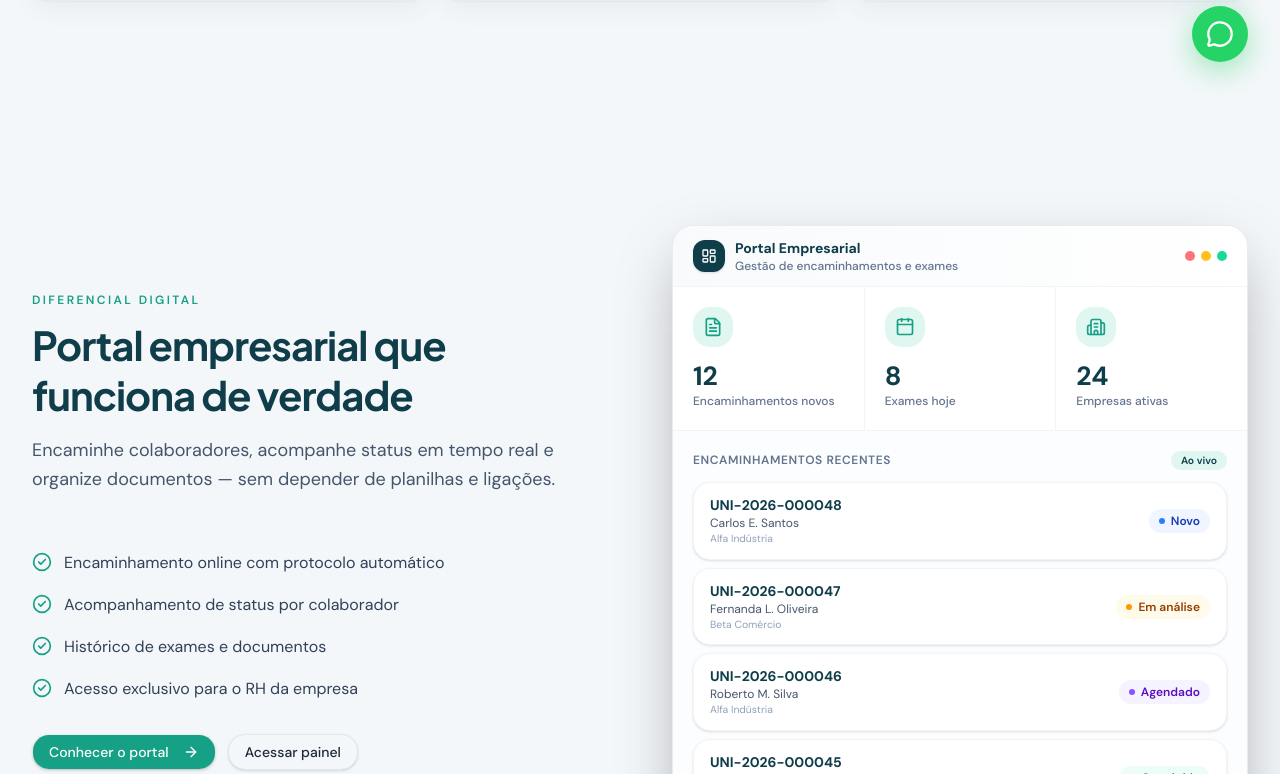
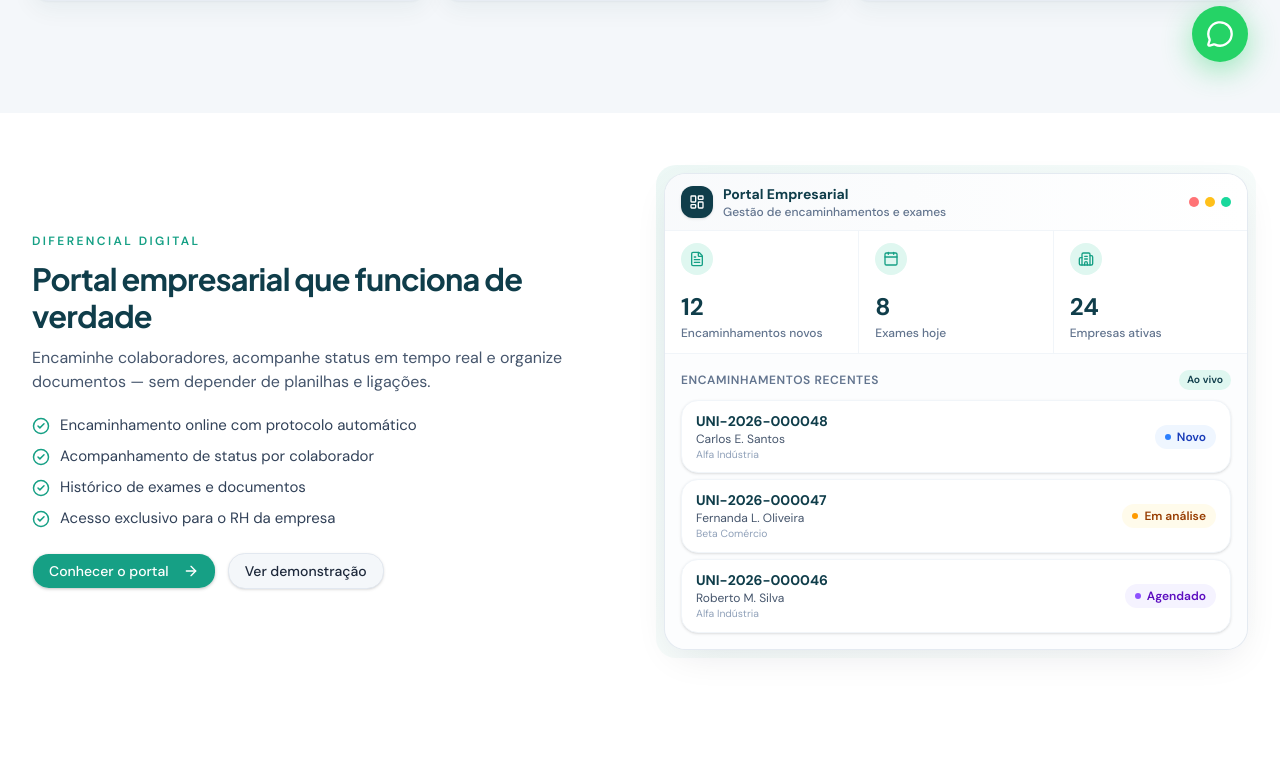
Before and after one commit to mentorupbrasil/ssma, a Next.js app: page /empresas in a window 1280 px wide. Shown: the part 706-1480 px from the top of the page. Built offline with nearby package versions, Linux system fonts and the light colour scheme.

Commit message:
3º Seção

```diff
--- a/src/app/globals.css
+++ b/src/app/globals.css
@@ -418,6 +418,369 @@
     transform: translateX(2px);
   }
 
+  /* Portal showcase */
+  .portal-showcase-section {
+    padding: 3rem 0;
+  }
+
+  @media (min-width: 768px) {
+    .portal-showcase-section {
+      padding: 3.5rem 0;
+    }
+  }
+
+  @media (min-width: 1024px) {
+    .portal-showcase-section {
+      padding: 3.75rem 0;
+    }
+  }
+
+  .portal-showcase-grid {
+    display: grid;
+    align-items: center;
+    gap: 2rem;
+  }
+
+  @media (min-width: 1024px) {
+    .portal-showcase-grid {
+      grid-template-columns: repeat(2, minmax(0, 1fr));
+      gap: 2.5rem;
+    }
+  }
+
+  @media (min-width: 1280px) {
+    .portal-showcase-grid {
+      gap: 3rem;
+    }
+  }
+
+  .portal-showcase-copy {
+    min-width: 0;
+  }
+
+  .portal-showcase-visual {
+    min-width: 0;
+    align-self: center;
+  }
+
+  .portal-block-title {
+    margin-bottom: 1.25rem !important;
+  }
+
+  .portal-block-title h2 {
+    font-size: clamp(1.65rem, 2.4vw, 2.15rem);
+    line-height: 1.2;
+  }
+
+  .portal-block-title p:last-child {
+    margin-top: 0.65rem;
+    font-size: 1rem;
+    line-height: 1.55;
+  }
+
+  .portal-showcase-list {
+    display: flex;
+    flex-direction: column;
+    gap: 0.65rem;
+  }
+
+  .portal-showcase-actions {
+    display: flex;
+    flex-wrap: wrap;
+    align-items: center;
+    gap: 0.75rem;
+    margin-top: 1.5rem;
+  }
+
+  /* Trust pillars */
+  .trust-pillars-section {
+    padding: 2.75rem 0 3rem;
+  }
+
+  @media (min-width: 768px) {
+    .trust-pillars-section {
+      padding: 3rem 0 3.25rem;
+    }
+  }
+
+  @media (min-width: 1024px) {
+    .trust-pillars-section {
+      padding: 3.25rem 0 3.5rem;
+    }
+  }
+
+  .trust-pillars-title {
+    margin-bottom: 1.5rem !important;
+  }
+
+  @media (min-width: 768px) {
+    .trust-pillars-title {
+      margin-bottom: 1.75rem !important;
+    }
+  }
+
+  .trust-pillars-title h2 {
+    font-size: clamp(1.6rem, 2.3vw, 2.1rem);
+    line-height: 1.2;
+  }
+
+  .trust-pillars-title p:last-child {
+    margin-top: 0.65rem;
+    font-size: 1rem;
+    line-height: 1.55;
+  }
+
+  .trust-pillars-grid {
+    display: grid;
+    gap: 0.875rem;
+    grid-template-columns: 1fr;
+  }
+
+  @media (min-width: 640px) {
+    .trust-pillars-grid {
+      gap: 1rem;
+      grid-template-columns: repeat(2, 1fr);
+    }
+  }
+
+  @media (min-width: 1024px) {
+    .trust-pillars-grid {
+      grid-template-columns: repeat(4, 1fr);
+    }
+  }
+
+  .trust-pillar-card {
+    display: flex;
+    flex-direction: column;
+    align-items: center;
+    height: 100%;
+    text-align: center;
+    border-radius: 0.875rem;
+    border: 1px solid rgb(226 232 240 / 0.95);
+    background: linear-gradient(180deg, rgb(255 255 255) 0%, rgb(248 250 252 / 0.75) 100%);
+    padding: 1.15rem 1rem;
+    box-shadow:
+      0 1px 0 rgb(255 255 255) inset,
+      0 1px 2px rgb(15 23 42 / 0.04),
+      0 4px 16px rgb(15 23 42 / 0.04);
+    transition:
+      border-color 0.3s ease,
+      box-shadow 0.3s ease,
+      transform 0.3s cubic-bezier(0.22, 1, 0.36, 1);
+  }
+
+  .trust-pillar-card:hover {
+    border-color: rgb(22 160 133 / 0.28);
+    box-shadow:
+      0 1px 0 rgb(255 255 255) inset,
+      0 0 0 1px rgb(22 160 133 / 0.08),
+      0 8px 24px rgb(15 23 42 / 0.07);
+    transform: translateY(-2px);
+  }
+
+  .trust-pillar-icon {
+    display: inline-flex;
+    align-items: center;
+    justify-content: center;
+    width: 2.5rem;
+    height: 2.5rem;
+    margin-bottom: 0.75rem;
+    border-radius: 0.7rem;
+    background: linear-gradient(145deg, rgb(236 253 245) 0%, rgb(209 250 229 / 0.55) 100%);
+    border: 1px solid rgb(22 160 133 / 0.15);
+    box-shadow: 0 1px 2px rgb(22 160 133 / 0.08);
+    transition: background 0.3s ease, border-color 0.3s ease, box-shadow 0.3s ease;
+  }
+
+  .trust-pillar-icon svg {
+    width: 1.2rem;
+    height: 1.2rem;
+    color: var(--brand-green);
+  }
+
+  .trust-pillar-card:hover .trust-pillar-icon {
+    background: linear-gradient(145deg, rgb(209 250 229 / 0.75) 0%, rgb(167 243 208 / 0.45) 100%);
+    border-color: rgb(22 160 133 / 0.28);
+    box-shadow: 0 2px 8px rgb(22 160 133 / 0.12);
+  }
+
+  .trust-pillar-card-title {
+    font-size: 0.9375rem;
+    font-weight: 700;
+    line-height: 1.35;
+    color: var(--brand-navy);
+  }
+
+  .trust-pillar-card-desc {
+    margin-top: 0.4rem;
+    font-size: 0.8125rem;
+    line-height: 1.55;
+    color: rgb(71 85 105);
+  }
+
+  /* Clinical exams */
+  .clinical-exams-section {
+    padding: 2.75rem 0 3rem;
+    background: rgb(236 253 245 / 0.35);
+  }
+
+  @media (min-width: 768px) {
+    .clinical-exams-section {
+      padding: 3rem 0 3.25rem;
+    }
+  }
+
+  @media (min-width: 1024px) {
+    .clinical-exams-section {
+      padding: 3.25rem 0 3.5rem;
+    }
+  }
+
+  .clinical-exams-title {
+    margin-bottom: 1.5rem !important;
+  }
+
+  @media (min-width: 768px) {
+    .clinical-exams-title {
+      margin-bottom: 1.75rem !important;
+    }
+  }
+
+  .clinical-exams-title h2 {
+    font-size: clamp(1.6rem, 2.3vw, 2.1rem);
+    line-height: 1.2;
+  }
+
+  .clinical-exams-title p:last-child {
+    margin-top: 0.65rem;
+    font-size: 1rem;
+    line-height: 1.55;
+    color: rgb(71 85 105);
+  }
+
+  .clinical-exams-grid {
+    display: grid;
+    gap: 0.875rem;
+    grid-template-columns: 1fr;
+  }
+
+  @media (min-width: 640px) {
+    .clinical-exams-grid {
+      gap: 1rem;
+      grid-template-columns: repeat(2, 1fr);
+    }
+  }
+
+  @media (min-width: 1024px) {
+    .clinical-exams-grid {
+      grid-template-columns: repeat(3, 1fr);
+    }
+  }
+
+  @media (min-width: 1280px) {
+    .clinical-exams-grid {
+      grid-template-columns: repeat(5, 1fr);
+    }
+  }
+
+  .clinical-exam-card {
+    position: relative;
+    display: flex;
+    flex-direction: column;
+    height: 100%;
+    border-radius: 0.875rem;
+    border: 1px solid rgb(226 232 240 / 0.95);
+    background: rgb(255 255 255);
+    padding: 1.1rem 1.05rem 1.15rem;
+    box-shadow:
+      0 1px 0 rgb(255 255 255) inset,
+      0 1px 2px rgb(15 23 42 / 0.04),
+      0 4px 16px rgb(15 23 42 / 0.04);
+    transition:
+      border-color 0.3s ease,
+      box-shadow 0.3s ease,
+      transform 0.3s cubic-bezier(0.22, 1, 0.36, 1);
+  }
+
+  .clinical-exam-card:hover {
+    border-color: rgb(22 160 133 / 0.28);
+    box-shadow:
+      0 1px 0 rgb(255 255 255) inset,
+      0 0 0 1px rgb(22 160 133 / 0.08),
+      0 8px 24px rgb(15 23 42 / 0.07);
+    transform: translateY(-2px);
+  }
+
+  .clinical-exam-badge-required {
+    display: inline-flex;
+    align-items: center;
+    width: fit-content;
+    margin-bottom: 0.65rem;
+    border-radius: 9999px;
+    border: 1px solid rgb(251 191 36 / 0.35);
+    background: linear-gradient(145deg, rgb(255 251 235) 0%, rgb(254 243 199 / 0.55) 100%);
+    padding: 0.2rem 0.55rem;
+    font-size: 0.625rem;
+    font-weight: 700;
+    letter-spacing: 0.06em;
+    text-transform: uppercase;
+    color: rgb(146 64 14);
+  }
+
+  .clinical-exam-badge-top {
+    position: absolute;
+    top: 0.75rem;
+    right: 0.75rem;
+    display: inline-flex;
+    align-items: center;
+    border-radius: 9999px;
+    border: 1px solid rgb(15 61 74 / 0.12);
+    background: var(--brand-navy);
+    padding: 0.2rem 0.5rem;
+    font-size: 0.6rem;
+    font-weight: 700;
+    letter-spacing: 0.08em;
+    text-transform: uppercase;
+    color: rgb(255 255 255);
+    box-shadow: 0 2px 8px rgb(15 61 74 / 0.2);
+  }
+
+  .clinical-exam-card-title {
+    font-size: 1rem;
+    font-weight: 700;
+    line-height: 1.35;
+    color: var(--brand-navy);
+    letter-spacing: -0.01em;
+  }
+
+  .clinical-exam-card:has(.clinical-exam-badge-top) .clinical-exam-card-title {
+    padding-right: 3.5rem;
+  }
+
+  .clinical-exam-card-desc {
+    margin-top: 0.4rem;
+    font-size: 0.8125rem;
+    line-height: 1.55;
+    color: rgb(71 85 105);
+    flex-grow: 1;
+  }
+
+  .clinical-exams-cta {
+    display: flex;
+    flex-direction: column;
+    align-items: center;
+    justify-content: center;
+    gap: 0.75rem;
+    margin-top: 1.75rem;
+  }
+
+  @media (min-width: 640px) {
+    .clinical-exams-cta {
+      flex-direction: row;
+      margin-top: 2rem;
+    }
+  }
+
   .glass-header {
     position: fixed;
     top: 0;
--- a/src/components/public/HeroPortalMockup.tsx
+++ b/src/components/public/HeroPortalMockup.tsx
@@ -28,6 +28,8 @@ type HeroPortalMockupProps = {
 
 export function HeroPortalMockup({ variant = "hero", className }: HeroPortalMockupProps) {
   const isHero = variant === "hero";
+  const isInline = variant === "inline";
+  const referrals = isInline ? HERO_REFERRALS.slice(0, 3) : HERO_REFERRALS;
 
   return (
     <div className={cn("relative w-full", className)}>
@@ -38,14 +40,28 @@ export function HeroPortalMockup({ variant = "hero", className }: HeroPortalMock
         />
       )}
 
+      {isInline && (
+        <div
+          className="pointer-events-none absolute -inset-2 rounded-[1.25rem] bg-gradient-to-br from-[var(--brand-green)]/8 to-transparent"
+          aria-hidden
+        />
+      )}
+
       <div
         className={cn(
-          "relative overflow-hidden rounded-2xl border bg-white shadow-[0_24px_64px_-12px_rgba(0,0,0,0.35)]",
-          isHero ? "border-white/20 ring-1 ring-white/10" : "border-slate-200/80"
+          "relative overflow-hidden rounded-2xl border bg-white",
+          isHero
+            ? "border-white/20 shadow-[0_24px_64px_-12px_rgba(0,0,0,0.35)] ring-1 ring-white/10"
+            : "border-slate-200/90 shadow-[0_12px_40px_-12px_rgba(15,23,42,0.12)]"
         )}
       >
         {/* Title bar */}
-        <div className="flex items-center gap-2.5 border-b border-slate-100 bg-gradient-to-r from-slate-50 to-white px-4 py-3 sm:px-5">
+        <div
+          className={cn(
+            "flex items-center gap-2.5 border-b border-slate-100 bg-gradient-to-r from-slate-50 to-white",
+            isInline ? "px-3.5 py-2.5 sm:px-4" : "px-4 py-3 sm:px-5"
+          )}
+        >
           <div className="flex h-8 w-8 items-center justify-center rounded-lg bg-[var(--brand-navy)] text-white shadow-sm">
             <LayoutDashboard className="h-4 w-4" />
           </div>
@@ -68,16 +84,29 @@ export function HeroPortalMockup({ variant = "hero", className }: HeroPortalMock
           {HERO_STATS.map((stat) => (
             <div
               key={stat.label}
-              className="flex items-center gap-3 bg-white px-4 py-4 sm:flex-col sm:items-start sm:px-5 sm:py-5"
+              className={cn(
+                "flex items-center gap-3 bg-white sm:flex-col sm:items-start",
+                isInline ? "px-3.5 py-3 sm:px-4" : "px-4 py-4 sm:px-5 sm:py-5"
+              )}
             >
-              <div className="flex h-10 w-10 shrink-0 items-center justify-center rounded-xl bg-[var(--brand-green-light)]">
-                <stat.icon className="h-5 w-5 text-[var(--brand-green)]" />
+              <div
+                className={cn(
+                  "flex shrink-0 items-center justify-center rounded-xl bg-[var(--brand-green-light)]",
+                  isInline ? "h-8 w-8" : "h-10 w-10"
+                )}
+              >
+                <stat.icon className={cn("text-[var(--brand-green)]", isInline ? "h-4 w-4" : "h-5 w-5")} />
               </div>
               <div className="min-w-0 sm:mt-1">
-                <p className="text-2xl font-bold leading-none text-[var(--brand-navy)] sm:text-[1.65rem]">
+                <p
+                  className={cn(
+                    "font-bold leading-none text-[var(--brand-navy)]",
+                    isInline ? "text-xl sm:text-2xl" : "text-2xl sm:text-[1.65rem]"
+                  )}
+                >
                   {stat.value}
                 </p>
-                <p className="mt-1 text-[0.7rem] font-medium leading-snug text-slate-500 sm:text-xs">
+                <p className="mt-0.5 text-[0.68rem] font-medium leading-snug text-slate-500 sm:text-xs">
                   {stat.label}
                 </p>
               </div>
@@ -86,20 +115,23 @@ export function HeroPortalMockup({ variant = "hero", className }: HeroPortalMock
         </div>
 
         {/* Referrals */}
-        <div className="border-t border-slate-100 bg-slate-50/40 p-4 sm:p-5">
-          <div className="mb-3 flex items-center justify-between gap-2">
-            <p className="text-xs font-semibold uppercase tracking-wider text-slate-500">
+        <div className={cn("border-t border-slate-100 bg-slate-50/40", isInline ? "p-3.5 sm:p-4" : "p-4 sm:p-5")}>
+          <div className="mb-2.5 flex items-center justify-between gap-2">
+            <p className="text-[0.65rem] font-semibold uppercase tracking-wider text-slate-500 sm:text-xs">
               Encaminhamentos recentes
             </p>
-            <span className="rounded-full bg-[var(--brand-green-light)] px-2.5 py-0.5 text-[0.65rem] font-semibold text-[var(--brand-navy)]">
+            <span className="rounded-full bg-[var(--brand-green-light)] px-2 py-0.5 text-[0.6rem] font-semibold text-[var(--brand-navy)] sm:text-[0.65rem]">
               Ao vivo
             </span>
           </div>
-          <ul className="space-y-2">
-            {HERO_REFERRALS.map((r) => (
+          <ul className="space-y-1.5">
+            {referrals.map((r) => (
               <li
                 key={r.protocol}
-                className="flex flex-col gap-2 rounded-xl border border-slate-100 bg-white px-3 py-3 shadow-sm sm:flex-row sm:items-center sm:justify-between sm:px-4"
+                className={cn(
+                  "flex flex-col gap-2 rounded-xl border border-slate-100 bg-white shadow-sm sm:flex-row sm:items-center sm:justify-between",
+                  isInline ? "px-3 py-2.5 sm:px-3.5" : "px-3 py-3 sm:px-4"
+                )}
               >
                 <div className="min-w-0">
                   <p className="truncate text-xs font-bold text-[var(--brand-navy)] sm:text-sm">
--- a/src/components/public/PortalShowcase.tsx
+++ b/src/components/public/PortalShowcase.tsx
@@ -6,48 +6,50 @@ import { Button } from "@/components/ui/button";
 
 export function PortalShowcase() {
   return (
-    <section className="section-padding overflow-hidden">
+    <section className="portal-showcase-section scroll-mt-[var(--header-height)] overflow-hidden bg-white">
       <div className="container-page">
-        <div className="grid items-center gap-12 lg:grid-cols-2 lg:gap-16">
-          <div>
+        <div className="portal-showcase-grid">
+          <div className="portal-showcase-copy">
             <SectionTitle
               eyebrow="Diferencial digital"
               title="Portal empresarial que funciona de verdade"
               description="Encaminhe colaboradores, acompanhe status em tempo real e organize documentos — sem depender de planilhas e ligações."
               align="left"
-              className="mb-8"
+              className="portal-block-title"
             />
 
-            <ul className="space-y-4">
+            <ul className="portal-showcase-list">
               {[
                 "Encaminhamento online com protocolo automático",
                 "Acompanhamento de status por colaborador",
                 "Histórico de exames e documentos",
                 "Acesso exclusivo para o RH da empresa",
               ].map((item) => (
-                <li key={item} className="flex items-start gap-3 text-slate-700">
-                  <CheckCircle2 className="mt-0.5 h-5 w-5 shrink-0 text-[var(--brand-green)]" />
-                  <span className="text-sm leading-relaxed sm:text-base">{item}</span>
+                <li key={item} className="flex items-start gap-2.5 text-slate-700">
+                  <CheckCircle2 className="mt-0.5 h-[1.125rem] w-[1.125rem] shrink-0 text-[var(--brand-green)]" />
+                  <span className="text-sm leading-snug sm:text-[0.9375rem]">{item}</span>
                 </li>
               ))}
             </ul>
 
-            <div className="mt-8 flex flex-wrap gap-3">
+            <div className="portal-showcase-actions">
               <Link href="/empresas">
                 <Button variant="brand" className="rounded-xl">
                   Conhecer o portal
                   <ArrowRight className="ml-2 h-4 w-4" />
                 </Button>
               </Link>
-              <Link href="/login">
+              <Link href="/empresas">
                 <Button variant="outline" className="rounded-xl">
-                  Acessar painel
+                  Ver demonstração
                 </Button>
               </Link>
             </div>
           </div>
 
-          <HeroPortalMockup variant="inline" />
+          <div className="portal-showcase-visual">
+            <HeroPortalMockup variant="inline" />
+          </div>
         </div>
       </div>
     </section>
```
Also changed, not shown: src/app/(public)/page.tsx (+15 -8 lines), src/components/public/TopClinicalExams.tsx (+9 -21 lines), src/data/marketing.ts (+29 -6 lines).
